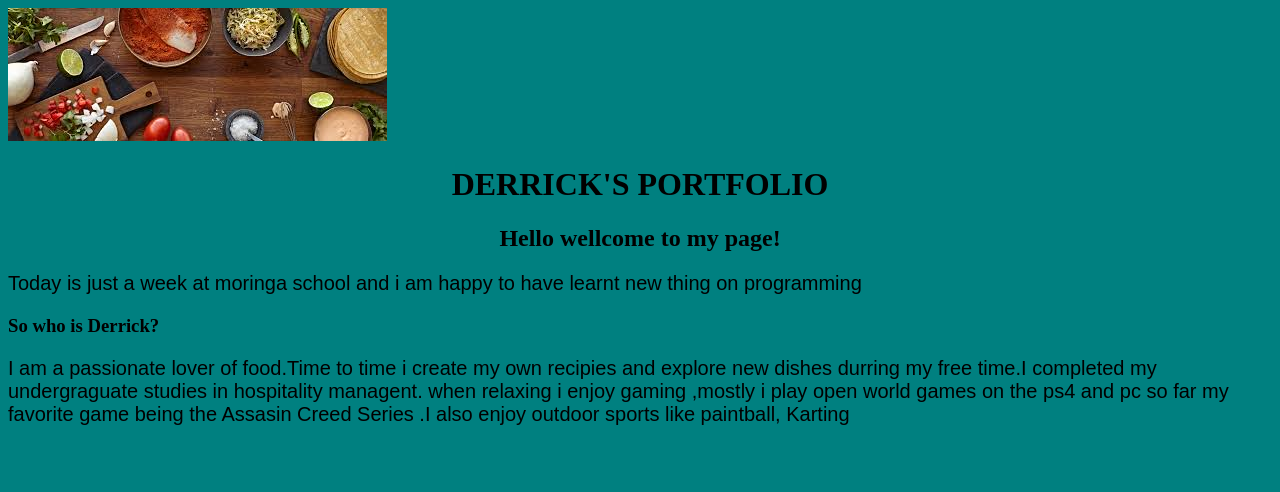
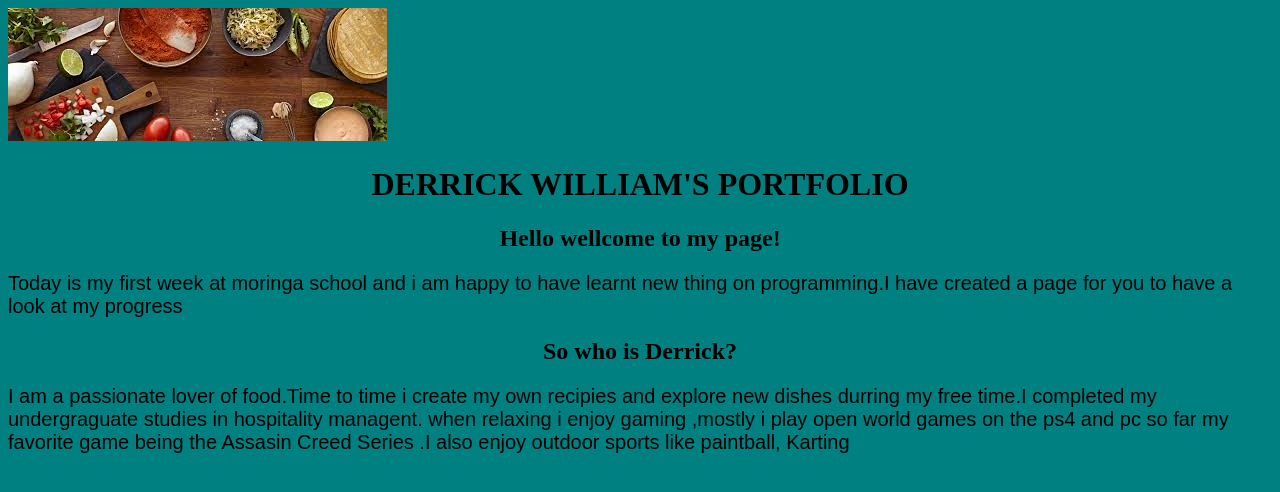
Before and after one commit to derriqo/Week-1-IP, a plain HTML site: page index.html in a window 1280 px wide. Drawn offline with Linux system fonts and the light colour scheme.

Commit message:
create additions to the html file and also correct errors on css

```diff
--- a/css/styles.css
+++ b/css/styles.css
@@ -7,12 +7,17 @@ h2 {
   font-style: normal;
   text-align: center;
 }
+
+
+.aboutDerrick {
+  text-align: left;
+
+}
+
 body {
   background-color: teal;
 }
-img {
-  s
-}
+
 p{
 font-family: sans-serif;
 text-indent: inherit;
--- a/index.html
+++ b/index.html
@@ -10,15 +10,18 @@
   </head>
   <body>
 
-    <h1>DERRICK'S PORTFOLIO</h1>
+    <h1>DERRICK WILLIAM'S PORTFOLIO</h1>
     <h2>Hello wellcome to my page!</h2>
 
 
 
-    <p>Today is just a week at moringa school and i am happy to have learnt new thing on programming</p>
+    <p>Today is my first week at moringa school and i am happy to have learnt new thing on programming.I have created a page for you to have a look at my progress</p>
+    <div class="aboutDerrick">
 
-    <h3>So who is Derrick?</h3>
+
+    <h2>So who is Derrick?</h2>
     <p>I am a passionate lover of food.Time to time i create my own recipies and explore new dishes durring my free time.I completed my undergraguate studies in hospitality managent.
     when relaxing i enjoy gaming ,mostly i play open world games on the ps4 and pc so far my favorite game being the Assasin Creed Series .I also enjoy outdoor sports like paintball, Karting</p>
+  </div>
   </body>
 </html>
```
